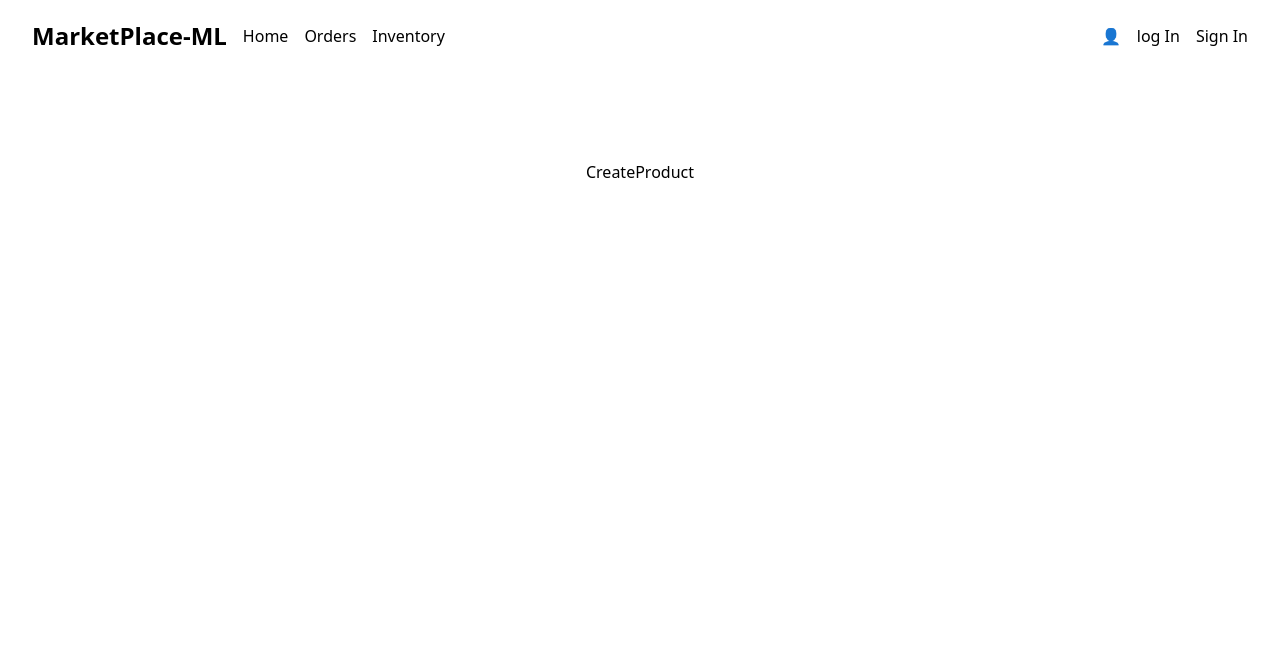
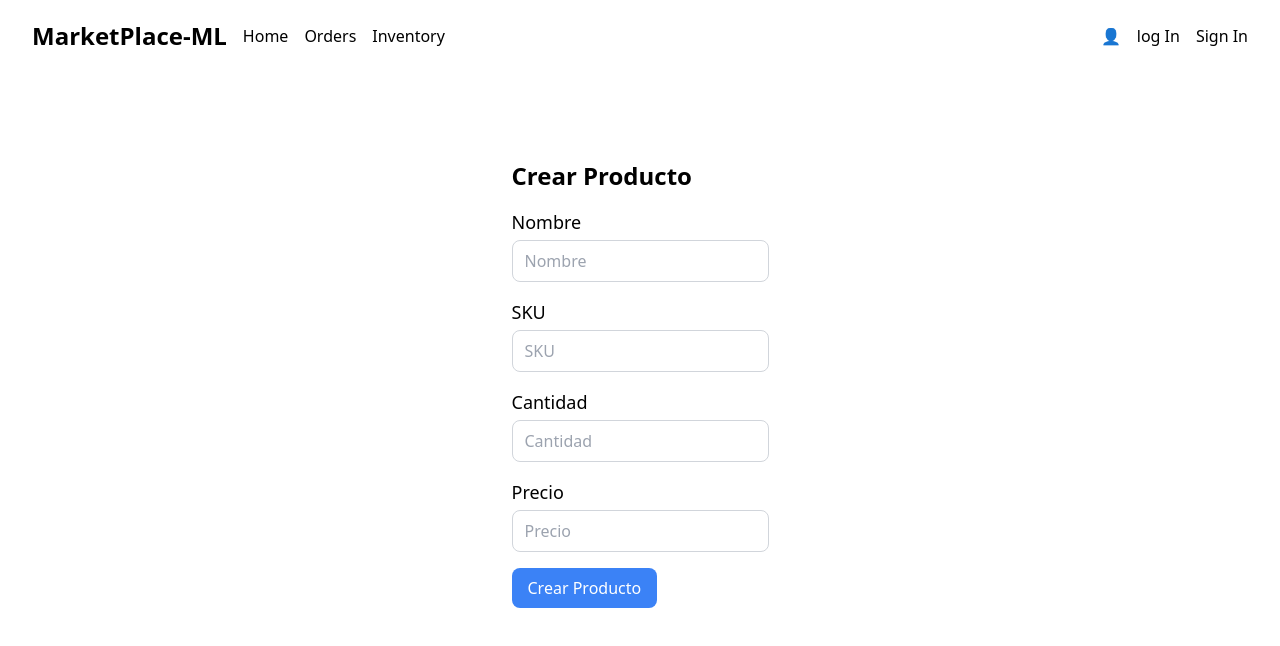
Before and after one commit to Jorgemunera/prueba-back-ml-front, a React (Vite) app: page /create-product in a window 1280 px wide. Shown: the top 646 px of the page. Built offline with nearby package versions, Linux system fonts and the light colour scheme.

Commit message:
create-product

```diff
--- a/src/Pages/CreateProduct/index.jsx
+++ b/src/Pages/CreateProduct/index.jsx
@@ -1,11 +1,143 @@
-import { Layout } from "../../Components/Layout"
+import { useContext, useState } from "react";
+import { MarketContext } from "../../Context";
+import { Layout } from "../../Components/Layout";
 
 const CreateProduct = () => {
-    return (
-      <Layout>
-        CreateProduct
-      </Layout>
-    )
-  }
+  const context = useContext(MarketContext);
+  const [formData, setFormData] = useState({
+    name: "",
+    sku: "",
+    amount: "",
+    price: "",
+  });
 
-  export {CreateProduct}
+  const [errorMessage, setErrorMessage] = useState("");
+  const [successMessage, setSuccessMessage] = useState("");
+
+  const handleChange = (e) => {
+    const { name, value } = e.target;
+    setFormData((prevFormData) => ({ ...prevFormData, [name]: value }));
+  };
+
+  const handleSubmit = async (e) => {
+    e.preventDefault();
+    setErrorMessage("");
+    setSuccessMessage("");
+
+    if (!context.isLogued) {
+      setErrorMessage("Debes estar logueado para agregar un producto.");
+      return;
+    }
+
+    const token = context.token;
+
+    try {
+      const response = await fetch("http://localhost:3000/api/v1/products", {
+        method: "POST",
+        headers: {
+          "Content-Type": "application/json",
+          Authorization: `Bearer ${token}`,
+        },
+        body: JSON.stringify(formData),
+      });
+
+      const data = await response.json();
+
+      if (response.ok) {
+        setSuccessMessage("Producto creado con éxito");
+      } else {
+        if (data?.message) {
+          setErrorMessage(data.message);
+        } else {
+          setErrorMessage("Ha ocurrido un error al crear el producto");
+        }
+      }
+    } catch (error) {
+      setErrorMessage("Ha ocurrido un error al crear el producto");
+    }
+  };
+
+  return (
+    <Layout>
+      <div>
+        <h2 className="text-2xl font-bold mb-4">Crear Producto</h2>
+        <form onSubmit={handleSubmit}>
+          <div className="mb-4">
+            <label htmlFor="name" className="block text-lg font-medium mb-1">
+              Nombre
+            </label>
+            <input
+              type="text"
+              id="name"
+              name="name"
+              className="w-full border border-gray-300 rounded-lg px-3 py-2"
+              value={formData.name}
+              onChange={handleChange}
+              placeholder="Nombre"
+              required
+            />
+          </div>
+          <div className="mb-4">
+            <label htmlFor="sku" className="block text-lg font-medium mb-1">
+              SKU
+            </label>
+            <input
+              type="text"
+              id="sku"
+              name="sku"
+              className="w-full border border-gray-300 rounded-lg px-3 py-2"
+              value={formData.sku}
+              onChange={handleChange}
+              placeholder="SKU"
+              required
+            />
+          </div>
+          <div className="mb-4">
+            <label htmlFor="amount" className="block text-lg font-medium mb-1">
+              Cantidad
+            </label>
+            <input
+              type="number"
+              id="amount"
+              name="amount"
+              className="w-full border border-gray-300 rounded-lg px-3 py-2"
+              value={formData.amount}
+              onChange={handleChange}
+              placeholder="Cantidad"
+              required
+            />
+          </div>
+          <div className="mb-4">
+            <label htmlFor="price" className="block text-lg font-medium mb-1">
+              Precio
+            </label>
+            <input
+              type="number"
+              id="price"
+              name="price"
+              className="w-full border border-gray-300 rounded-lg px-3 py-2"
+              value={formData.price}
+              onChange={handleChange}
+              placeholder="Precio"
+              required
+            />
+          </div>
+          {errorMessage && (
+            <div className="text-red-500 mb-2">{errorMessage}</div>
+          )}
+          {successMessage && (
+            <div className="text-green-500 mb-2">{successMessage}</div>
+          )}
+          <button
+            type="submit"
+            className="bg-blue-500 text-white px-4 py-2 rounded-lg"
+          >
+            Crear Producto
+          </button>
+        </form>
+      </div>
+    </Layout>
+  );
+};
+
+export { CreateProduct };
```
